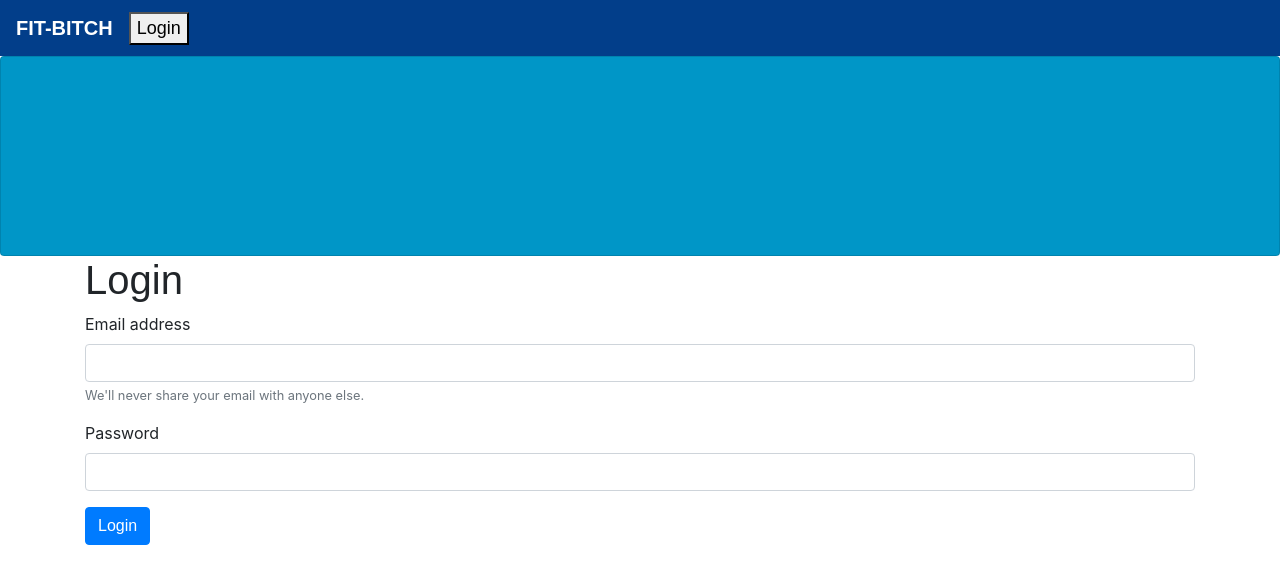
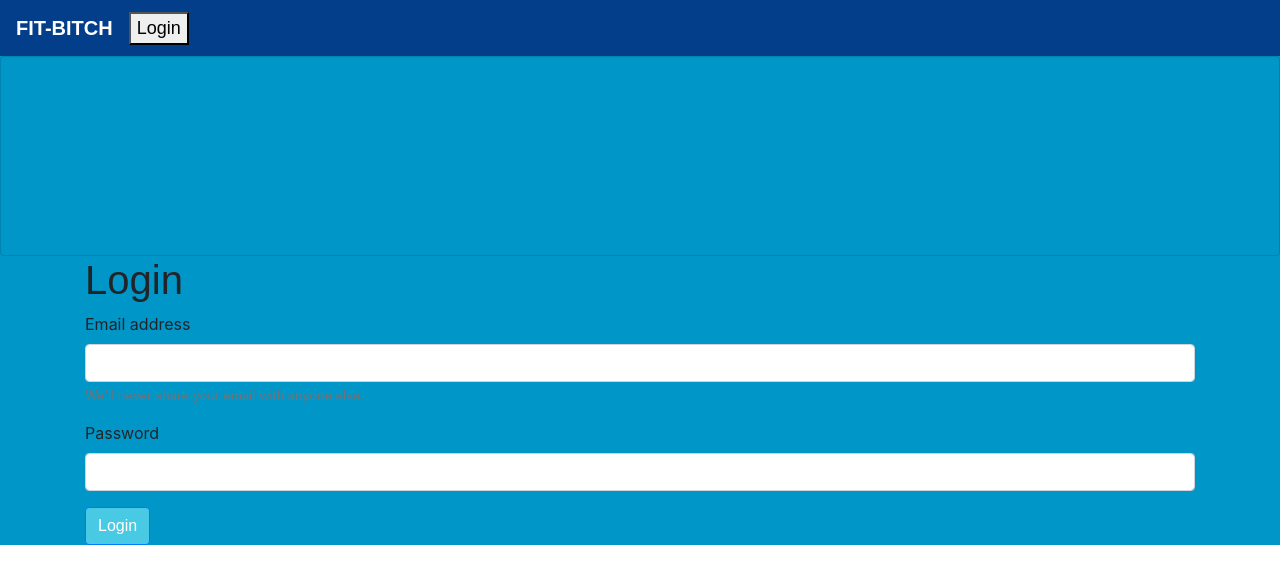
Before and after one commit to jkelly101/fit-bitch, a React (Create React App) app in the folder client/: page /login in a window 1280 px wide. Shown: the top 584 px of the page. Built offline with nearby package versions, Linux system fonts and the light colour scheme; no server answers; a web font is replaced by a local one.

Commit message:
styled login page

```diff
--- a/client/src/components/LoginForm/index.js
+++ b/client/src/components/LoginForm/index.js
@@ -2,6 +2,7 @@ import React, { Fragment, useContext, useRef } from "react";
 import API from "../../utils/API";
 import UserContext from "../../utils/UserContext";
 import { useHistory } from "react-router-dom";
+import "./login.css";
 
 function LoginForm(props) {
   const { email, setEmail, loggedIn, setLoggedIn } = useContext(UserContext);
--- /dev/null
+++ b/client/src/components/LoginForm/login.css
@@ -0,0 +1,6 @@
+div {
+    background-color: #0096c7;
+}
+button.btn.btn-primary {
+    background-color: #48cae4
+}
--- a/client/src/components/SignUpForm/index.js
+++ b/client/src/components/SignUpForm/index.js
@@ -42,6 +42,7 @@ function SignUpForm(props) {
                 if (!loggedIn) {
                     return (<form {...extraProps} onSubmit={handleSubmit}>
                         <div className="form-group">
+
                             <label htmlFor={emailId}>Email address</label>
                             <input ref={emailInput} type="email" className="form-control" id={emailId} aria-describedby={emailHelpId} />
                             <small id={emailHelpId} className="email-help-text form-text text-muted">We'll never share your email with anyone else.</small>
```
